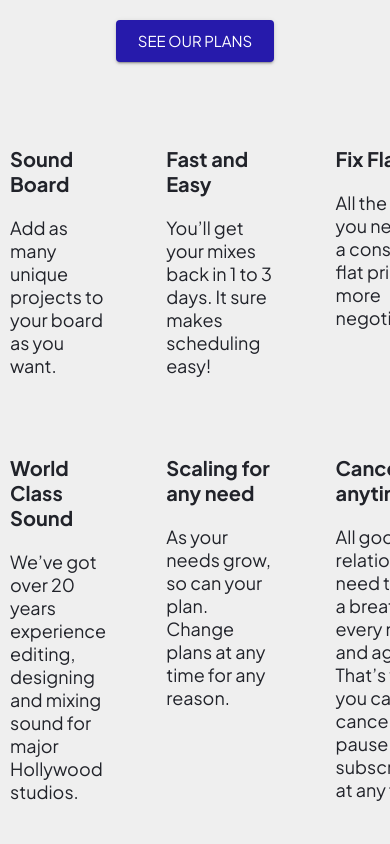
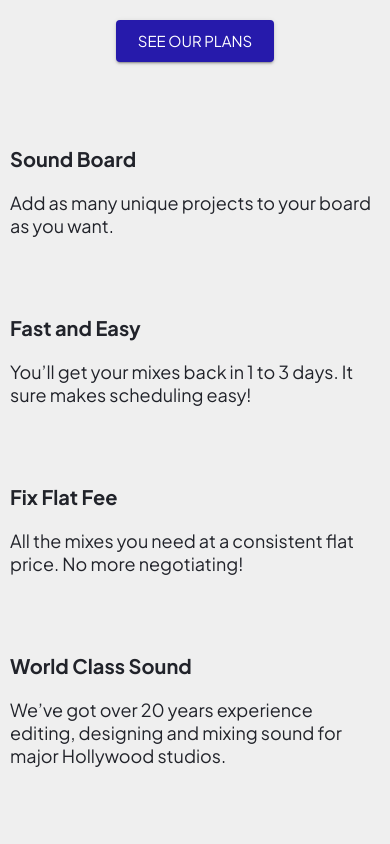
Before and after one commit to annsuparada/HiMIdLow, a React (Create React App) app in the folder client/: page / in a window 390 px wide. Shown: the part 7340-8184 px from the top of the page. Built offline with nearby package versions, Linux system fonts and the light colour scheme.

Commit message:
benefits mobile

```diff
--- a/client/src/components/sections/Benefits.tsx
+++ b/client/src/components/sections/Benefits.tsx
@@ -1,6 +1,7 @@
-import { Button } from '@mui/material'
+import { Button, useMediaQuery } from '@mui/material'
 import React from 'react'
 import { membershipPerks } from '../../data'
+import { mobileView, tabletView } from '../../theme'
 import ScrollToTop from '../ScrollToTop'
 
 interface BenefitsProps {
@@ -14,6 +15,9 @@ const Benefits: React.FC<BenefitsProps> = ({
   scrollToMembershipOnClick,
   disabledButton,
 }) => {
+  const isTablet = useMediaQuery(`(max-width:${tabletView})`)
+  const isMobile = useMediaQuery(`(max-width:${mobileView})`)
+
   const styles = {
     h1: { textAlign: 'center' as 'center', fontSize: '44px' },
     cardContainer: {
@@ -21,7 +25,11 @@ const Benefits: React.FC<BenefitsProps> = ({
       margin: '4rem auto 0',
       display: 'grid',
       gap: '2.5rem',
-      gridTemplateColumns: 'repeat(3, 1fr)',
+      gridTemplateColumns: isMobile
+        ? '1fr'
+        : isTablet
+        ? '1fr 1fr'
+        : 'repeat(3, 1fr)',
     },
   }
   return (
--- a/client/src/components/sections/DetailSection.tsx
+++ b/client/src/components/sections/DetailSection.tsx
@@ -18,7 +18,7 @@ interface DetailSectionProps {
 }
 const DetailSection: React.FC<DetailSectionProps> = ({ whatWeDoId }) => {
   const isTablet = useMediaQuery(`(max-width:${tabletView})`)
-  const isMobile = useMediaQuery(`(max-width:${mobileView})`)
+
   const styles = {
     container: {
       padding: '4rem 0 4rem',
```
